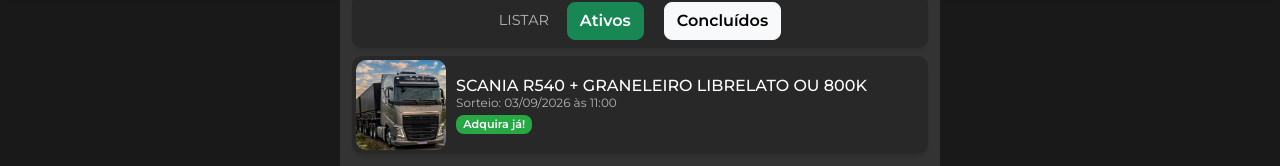
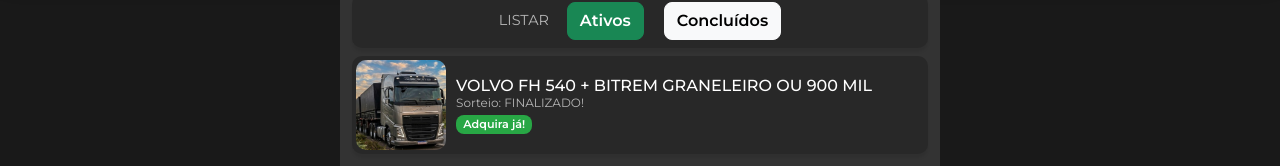
Before and after one commit to Thigg665555/pagina-rifa, a plain HTML site: page sorteios/index.html in a window 1280 px wide. Shown: the part 127-293 px from the top of the page. Drawn offline with Linux system fonts and the light colour scheme; no server answers.

Commit message:
Update lottery details in index.html

```diff
--- a/sorteios/index.html
+++ b/sorteios/index.html
@@ -628,10 +628,10 @@
               </div>
               <div class="SorteioTpl_info__t1BZr" style="width: 100%">
                 <h1 class="SorteioTpl_title__3RLtu text-uppercase">
-                  SCANIA R540 + GRANELEIRO LIBRELATO OU 800K
+                  VOLVO FH 540 + BITREM GRANELEIRO OU 900 MIL
                 </h1>
                 <p class="SorteioTpl_descricao__1b7iL" style="margin-bottom: 1px">
-                  Sorteio: 03/09/2026 às 11:00
+                  Sorteio: FINALIZADO!
                 </p>
                 <span class="mt-1 badge font-xsss rounded-newmt-1 badge-status-success blink rounded-new">Adquira já!</span>
               </div>
```
